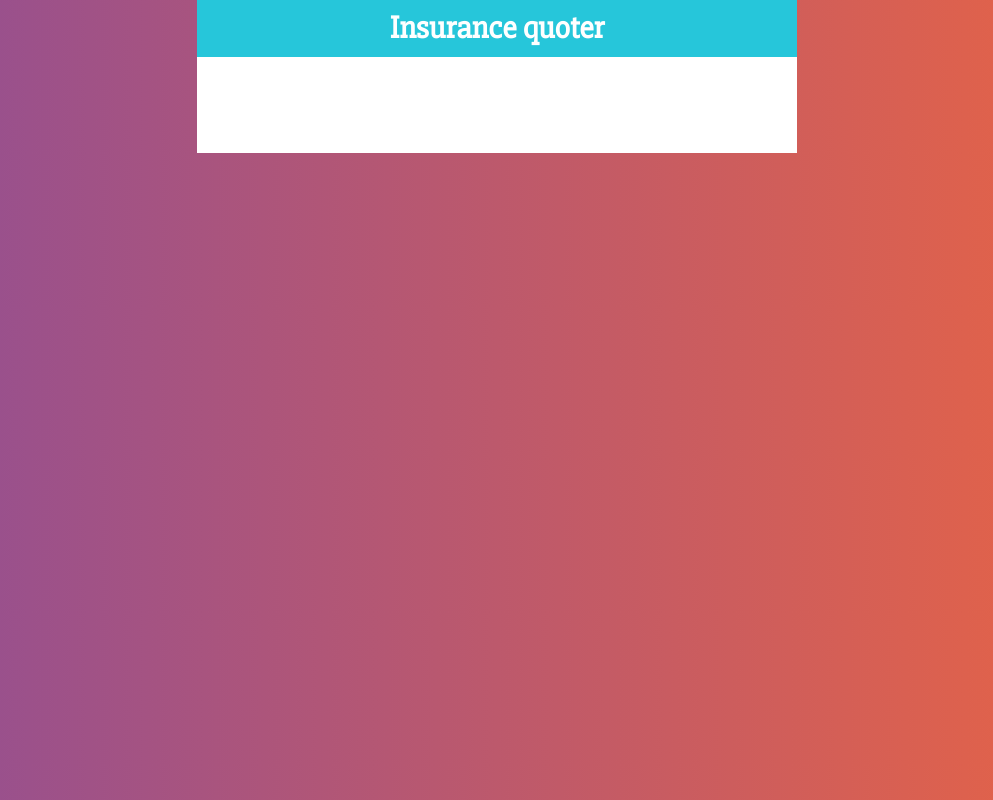
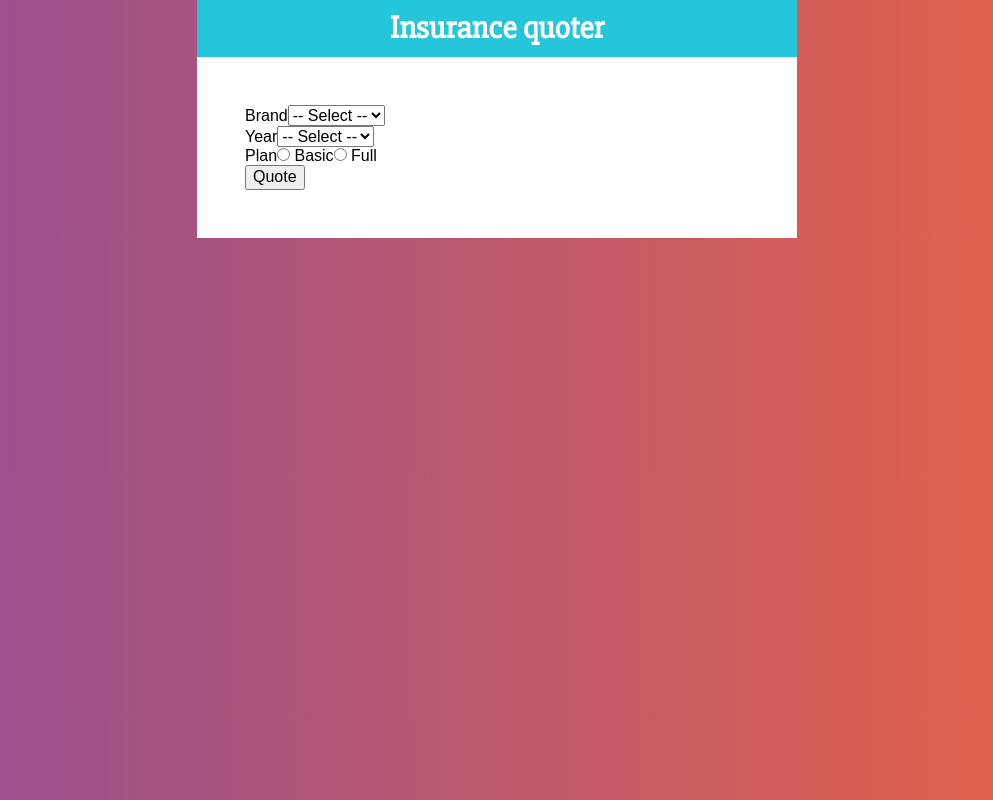
Before and after one commit to alecaceres/quoter, a React (Create React App) app: page / in a window 1280 px wide. Shown: the whole page, without its empty margins (143-1136 px from the left). Built offline with nearby package versions, Linux system fonts and the light colour scheme.

Commit message:
Form created

```diff
--- a/src/App.js
+++ b/src/App.js
@@ -1,4 +1,5 @@
 import Header from "./components/Header";
+import Form from "./components/Form";
 
 import styled from "@emotion/styled";
 
@@ -19,7 +20,7 @@
         title="Insurance quoter"
       />
       <FormContainer>
-
+        <Form/>
       </FormContainer>
     </Container>
   );
--- /dev/null
+++ b/src/components/Form.js
@@ -0,0 +1,58 @@
+import React from "react";
+
+const Form = () => {
+    return (
+        <form>
+            <div>
+                <label>
+                    Brand
+                </label>
+                <select>
+                    <option value="">-- Select --</option>
+                    <option value="american">American</option>
+                    <option value="european">European</option>
+                    <option value="asian">Asian</option>
+                </select>
+            </div>
+
+            <div>
+                <label>
+                    Year
+                </label>
+                <select>
+                    <option value="">-- Select --</option>
+                    <option value="2021">2021</option>
+                    <option value="2020">2020</option>
+                    <option value="2019">2019</option>
+                    <option value="2018">2018</option>
+                    <option value="2017">2017</option>
+                    <option value="2016">2016</option>
+                    <option value="2015">2015</option>
+                    <option value="2014">2014</option>
+                    <option value="2013">2013</option>
+                    <option value="2012">2012</option>
+                </select>
+            </div>
+
+            <div>
+                <label>
+                    Plan
+                </label>
+                <input
+                    type="radio"
+                    name="plan"
+                    value="basic"
+                /> Basic
+                <input
+                    type="radio"
+                    name="plan"
+                    value="full"
+                /> Full
+            </div>
+
+            <button type="button">Quote</button>
+        </form>
+    )
+}
+
+export default Form;
```
